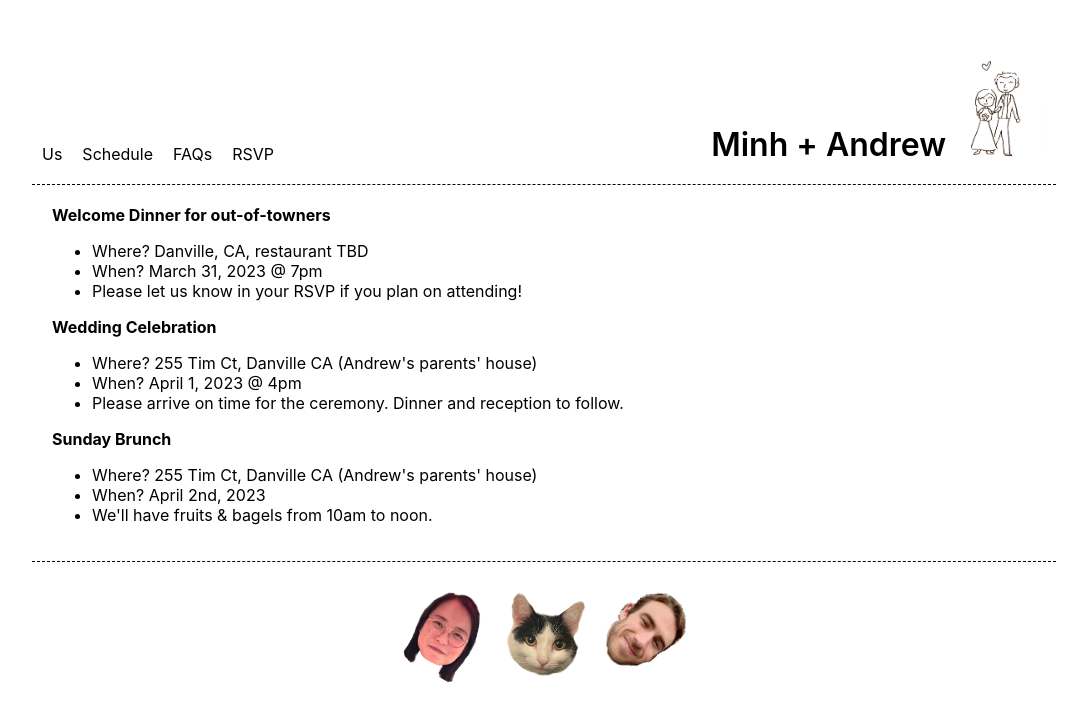
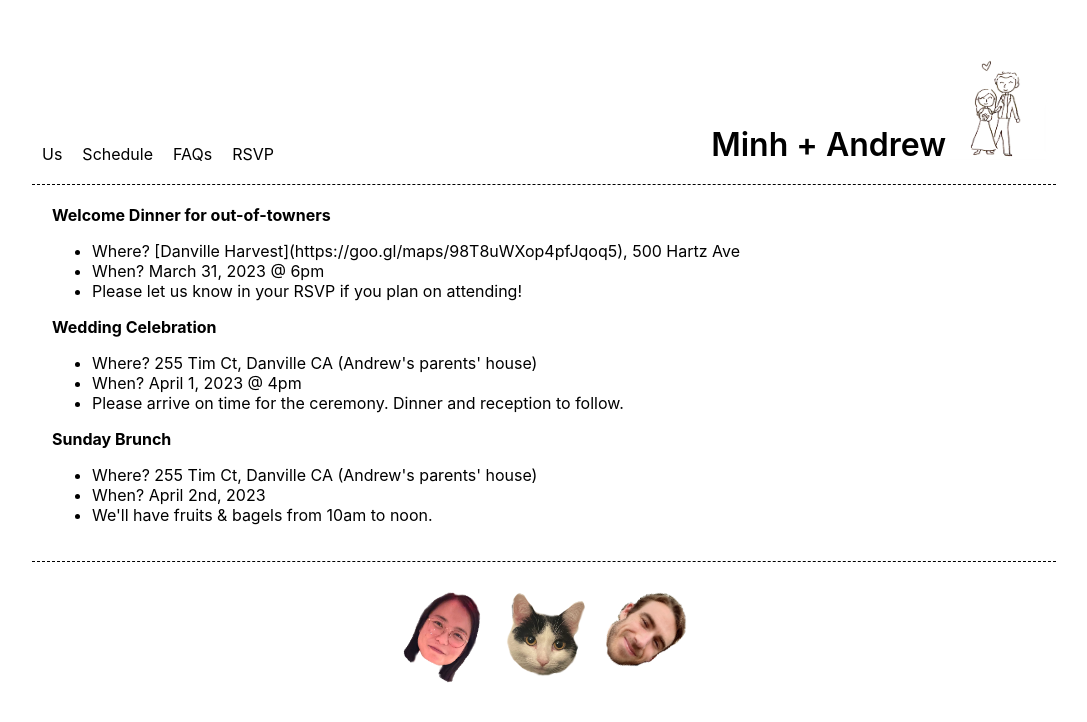
Before and after one commit to anotherminh/minhdrew, a React (Create React App) app: page /schedule in a window 1280 px wide. Shown: the top 722 px of the page, without its empty margins (96-1183 px from the left). Built offline with nearby package versions, Linux system fonts and the light colour scheme.

Commit message:
Add Friday dinner deets

```diff
--- a/src/components/Schedule.js
+++ b/src/components/Schedule.js
@@ -7,8 +7,11 @@ export const Schedule = () => {
       <div>
         <b>Welcome Dinner for out-of-towners</b>
         <ul>
-          <li>Where? Danville, CA, restaurant TBD</li>
-          <li>When? March 31, 2023 @ 7pm</li>
+          <li>
+            Where? [Danville Harvest](https://goo.gl/maps/98T8uWXop4pfJqoq5),
+            500 Hartz Ave
+          </li>
+          <li>When? March 31, 2023 @ 6pm</li>
           <li>Please let us know in your RSVP if you plan on attending!</li>
         </ul>
       </div>
```
